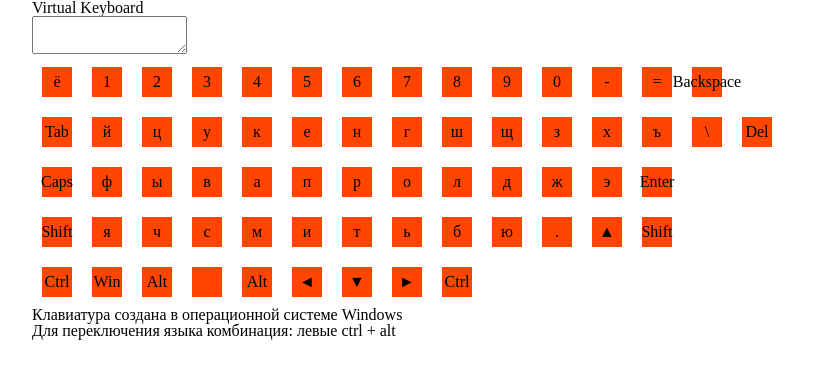
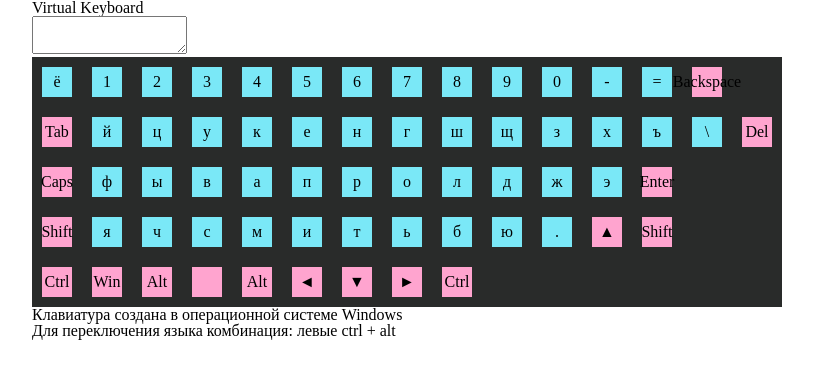
Before and after one commit to SadMearise/virtual-keyboard, a website with bundled scripts: page index.html in a window 1280 px wide. Shown: the whole page, without its empty margins (8-821 px from the left). Built offline with nearby package versions, Linux system fonts and the light colour scheme.

Commit message:
feat: add switch language and add active buttons highlight

```diff
--- /dev/null
+++ b/css/app.css
@@ -0,0 +1,4 @@
+.app {
+  width: -moz-fit-content;
+  width: fit-content;
+}
--- /dev/null
+++ b/css/key.css
@@ -0,0 +1,10 @@
+.key {
+  display: inline-block;
+  width: 30px;
+  height: 30px;
+  background-color: orangered;
+  display: flex;
+  justify-content: center;
+  align-items: center;
+  margin: 10px;
+}
--- /dev/null
+++ b/css/keyboard.css
@@ -0,0 +1,6 @@
+.keyboard {
+  background-color: #eee;
+}
+.keyboard__row {
+  display: flex;
+}
--- /dev/null
+++ b/js/App.js
@@ -0,0 +1,86 @@
+export default class App {
+  static setLocalStorage(item, list) {
+    localStorage.setItem(item, JSON.stringify(list));
+  }
+
+  static getLocalStorage(item) {
+    return JSON.parse(localStorage.getItem(item));
+  }
+
+  static createStructure(keyboardData) {
+    const fragment = document.createDocumentFragment();
+
+    const main = document.createElement('main');
+    main.classList.add('wrapper');
+    main.classList.add('container');
+    fragment.append(main);
+
+    const app = document.createElement('div');
+    app.classList.add('app');
+    main.append(app);
+
+    const title = document.createElement('h1');
+    title.classList.add('app__title');
+    title.innerText = 'Virtual Keyboard';
+    app.append(title);
+
+    const textarea = document.createElement('textarea');
+    textarea.classList.add('app__text-area');
+    textarea.classList.add('text-area');
+    app.append(textarea);
+
+    const keyboard = document.createElement('div');
+    keyboard.classList.add('app__keyboard');
+    keyboard.classList.add('keyboard');
+    app.append(keyboard);
+
+    let localStorageLanguage = this.getLocalStorage('language');
+    if (!localStorageLanguage) {
+      this.setLocalStorage('language', 'ru');
+      localStorageLanguage = this.getLocalStorage('language');
+    }
+
+    const keyboardLength = Object.keys(keyboardData).length;
+    for (let i = 0; i < keyboardLength; i += 1) {
+      const row = document.createElement('div');
+      row.classList.add('keyboard__row');
+      keyboard.append(row);
+
+      const keyboardRow = keyboardData[`row${i + 1}`];
+      const keyboardRowLength = Object.keys(keyboardRow).length;
+
+      for (let j = 0; j < keyboardRowLength; j += 1) {
+        const key = document.createElement('div');
+
+        const keyboardKey = keyboardRow[`key${j + 1}`];
+        const { classes, language, dataAttribute } = keyboardKey;
+        const classesLength = Object.keys(classes).length;
+
+        for (let k = 0; k < classesLength; k += 1) {
+          key.classList.add(classes[k]);
+        }
+        key.innerText = language[localStorageLanguage].lowerCase;
+
+        key.setAttribute('data-key', dataAttribute);
+        row.append(key);
+      }
+    }
+
+    const description = document.createElement('div');
+    description.classList.add('app__description');
+    description.classList.add('description');
+
+    const paragraph1 = document.createElement('p');
+    const paragraph2 = document.createElement('p');
+    paragraph1.classList.add('description__text');
+    paragraph1.innerText = 'Клавиатура создана в операционной системе Windows';
+    paragraph2.classList.add('description__text');
+    paragraph2.innerText = 'Для переключения языка комбинация: левыe ctrl + alt';
+    description.append(paragraph1);
+    description.append(paragraph2);
+
+    app.append(description);
+
+    document.body.prepend(main);
+  }
+}
--- /dev/null
+++ b/js/Keyboard.js
@@ -0,0 +1,38 @@
+import keyboardData from '../keyboard-symbols.json' assert {type: "json"};
+import App from './App.js';
+
+export default class Keyboard {
+  static init(event) {
+    const keyboardRows = document.querySelectorAll('.keyboard__row');
+
+    keyboardRows.forEach((row, rowIndex) => {
+      const keyboardKeys = row.querySelectorAll('.keyboard__key');
+      const keyboardRowData = keyboardData[`row${rowIndex + 1}`];
+
+      keyboardKeys.forEach((key, keyIndex) => {
+        const keyElement = key;
+
+        const keyboardKeyData = keyboardRowData[`key${keyIndex + 1}`];
+        const { language } = keyboardKeyData;
+
+        if (event === 'language') {
+          const currentLanguage = App.getLocalStorage('language');
+          keyElement.innerText = language[currentLanguage].lowerCase;
+        }
+      });
+    });
+  }
+
+  static altCtrl(event) {
+    if (event.ctrlKey && event.altKey) {
+      if (App.getLocalStorage('language') === 'ru') {
+        App.setLocalStorage('language', 'en');
+      } else {
+        App.setLocalStorage('language', 'ru');
+      }
+      this.init('language');
+    }
+
+    event.preventDefault();
+  }
+}
--- a/js/index.js
+++ b/js/index.js
@@ -1,91 +1,29 @@
-import keyboardSymbols from '../keyboard-symbols.json' assert {type: "json"};
+import keyboardData from '../keyboard-symbols.json' assert {type: "json"};
+import App from './App.js';
+import Keyboard from './Keyboard.js';
 
-class App {
-  constructor(keyboardData) {
-    this.keyboardData = keyboardData;
-  }
-
-  createStructure() {
-    const fragment = document.createDocumentFragment();
-
-    const main = document.createElement('main');
-    main.classList.add('wrapper');
-    main.classList.add('container');
-    fragment.append(main);
-
-    const app = document.createElement('div');
-    app.classList.add('app');
-    main.append(app);
-
-    const title = document.createElement('h1');
-    title.classList.add('app__title');
-    title.innerText = 'Virtual Keyboard';
-    app.append(title);
-
-    const textarea = document.createElement('textarea');
-    textarea.classList.add('app__text-area');
-    textarea.classList.add('text-area');
-    app.append(textarea);
-
-    const keyboard = document.createElement('div');
-    keyboard.classList.add('app__keyboard');
-    keyboard.classList.add('keyboard');
-    app.append(keyboard);
-
-    const keyboardLength = Object.keys(this.keyboardData).length;
-    for (let i = 0; i < keyboardLength; i += 1) {
-      const row = document.createElement('div');
-      row.classList.add('keyboard__row');
-      keyboard.append(row);
-
-      const keyboardRow = this.keyboardData[`row${i + 1}`];
-      const keyboardRowLength = Object.keys(keyboardRow).length;
-
-      for (let j = 0; j < keyboardRowLength; j += 1) {
-        const key = document.createElement('div');
-
-        const keyboardKey = keyboardRow[`key${j + 1}`];
-        const { classes, language } = keyboardKey;
-        const classesLength = Object.keys(classes).length;
-
-        for (let k = 0; k < classesLength; k += 1) {
-          key.classList.add(classes[k]);
-        }
-
-        key.innerText = language.ru.lowerCase;
-        row.append(key);
-      }
-    }
-
-    const description = document.createElement('div');
-    description.classList.add('app__description');
-    description.classList.add('description');
-
-    const paragraph1 = document.createElement('p');
-    const paragraph2 = document.createElement('p');
-    paragraph1.classList.add('description__text');
-    paragraph1.innerText = 'Клавиатура создана в операционной системе Windows';
-    paragraph2.classList.add('description__text');
-    paragraph2.innerText = 'Для переключения языка комбинация: левыe ctrl + alt';
-    description.append(paragraph1);
-    description.append(paragraph2);
-
-    app.append(description);
-
-    document.body.prepend(main);
-  }
-}
-
-const app = new App(keyboardSymbols);
-app.createStructure();
+App.createStructure(keyboardData);
 
 document.addEventListener('keydown', (event) => {
-  console.log(event.code);
+  const downKey = document.querySelector(`.keyboard__key[data-key="${event.code}"]`);
+  downKey.classList.add('key_active');
+
+  if (event.ctrlKey || event.altKey) Keyboard.altCtrl(event);
 });
 
-const arr = ['Backquote', 'Digit1', 'Digit2', 'Digit3', 'Digit4', 'Digit5', 'Digit6', 'Digit7', 'Digit8', 'Digit9', 'Digit0', 'Minus', 'Equal', 'Backspace', 'Tab', 'KeyQ', 'KeyW', 'KeyE', 'KeyR', 'KeyT', 'KeyY', 'KeyU', 'KeyI', 'KeyO', 'KeyP', 'BracketLeft', 'BracketRight', 'Backslash', 'Delete',
-  'CapsLock', 'KeyA', 'KeyS', 'KeyD', 'KeyF', 'KeyG', 'KeyH', 'KeyJ', 'KeyK', 'KeyL', 'Semicolon', 'Quote', 'Enter',
-  'ShiftLeft', 'KeyZ', 'KeyX', 'KeyC', 'KeyV', 'KeyB', 'KeyN', 'KeyM', 'Comma', 'Period', 'Slash', 'ArrowUp', 'ShiftRight',
-  'ControlLeft', 'AltLeft', 'Space', 'AltRight', 'ArrowLeft', 'ArrowDown', 'ArrowRight', 'ControlRight'];
+document.addEventListener('keyup', (event) => {
+  const downKey = document.querySelector(`.keyboard__key[data-key="${event.code}"]`);
+  downKey.classList.remove('key_active');
+});
 
-console.log(arr);
+const keyboard = document.querySelector('.keyboard');
+
+keyboard.addEventListener('mousedown', (event) => {
+  const { target } = event;
+  if (target.classList.contains('keyboard__key')) target.classList.add('key_active');
+});
+
+keyboard.addEventListener('mouseup', (event) => {
+  const { target } = event;
+  if (target.classList.contains('keyboard__key')) target.classList.remove('key_active');
+});
--- a/keyboard-symbols.json
+++ b/keyboard-symbols.json
@@ -16,7 +16,8 @@
       "classes": [
         "keyboard__key",
         "key"
-      ]
+      ],
+      "dataAttribute": "Backquote"
     },
     "key2": {
       "language": {
@@ -34,7 +35,8 @@
       "classes": [
         "keyboard__key",
         "key"
-      ]
+      ],
+      "dataAttribute": "Digit1"
     },
     "key3": {
       "language": {
@@ -52,7 +54,8 @@
       "classes": [
         "keyboard__key",
         "key"
-      ]
+      ],
+      "dataAttribute": "Digit2"
     },
     "key4": {
       "language": {
@@ -70,7 +73,8 @@
       "classes": [
         "keyboard__key",
         "key"
-      ]
+      ],
+      "dataAttribute": "Digit3"
     },
     "key5": {
       "language": {
@@ -88,7 +92,8 @@
       "classes": [
         "keyboard__key",
         "key"
-      ]
+      ],
+      "dataAttribute": "Digit4"
     },
     "key6": {
       "language": {
@@ -106,7 +111,8 @@
       "classes": [
         "keyboard__key",
         "key"
-      ]
+      ],
+      "dataAttribute": "Digit5"
     },
     "key7": {
       "language": {
@@ -124,7 +130,8 @@
       "classes": [
         "keyboard__key",
         "key"
-      ]
+      ],
+      "dataAttribute": "Digit6"
     },
     "key8": {
       "language": {
@@ -142,7 +149,8 @@
       "classes": [
         "keyboard__key",
         "key"
-      ]
+      ],
+      "dataAttribute": "Digit7"
     },
     "key9": {
       "language": {
@@ -160,7 +168,8 @@
       "classes": [
         "keyboard__key",
         "key"
-      ]
+      ],
+      "dataAttribute": "Digit8"
     },
     "key10": {
       "language": {
@@ -178,7 +187,8 @@
       "classes": [
         "keyboard__key",
         "key"
-      ]
+      ],
+      "dataAttribute": "Digit9"
     },
     "key11": {
       "language": {
@@ -196,7 +206,8 @@
       "classes": [
         "keyboard__key",
         "key"
-      ]
+      ],
+      "dataAttribute": "Digit0"
     },
     "key12": {
       "language": {
@@ -214,7 +225,8 @@
       "classes": [
         "keyboard__key",
         "key"
-      ]
+      ],
+      "dataAttribute": "Minus"
     },
     "key13": {
       "language": {
@@ -232,7 +244,8 @@
       "classes": [
         "keyboard__key",
         "key"
-      ]
+      ],
+      "dataAttribute": "Equal"
     },
     "key14": {
       "language": {
@@ -252,7 +265,8 @@
         "key",
         "key_size_middle",
         "key_color_pink"
-      ]
+      ],
+      "dataAttribute": "Backspace"
     }
   },
   "row2": {
@@ -274,7 +288,8 @@
         "key",
         "key_size_small",
         "key_color_pink"
-      ]
+      ],
+      "dataAttribute": "Tab"
     },
     "key2": {
       "language": {
@@ -292,7 +307,8 @@
       "classes": [
         "keyboard__key",
         "key"
-      ]
+      ],
+      "dataAttribute": "KeyQ"
     },
     "key3": {
       "language": {
@@ -310,7 +326,8 @@
       "classes": [
         "keyboard__key",
         "key"
-      ]
+      ],
+      "dataAttribute": "KeyW"
     },
     "key4": {
       "language": {
@@ -328,7 +345,8 @@
       "classes": [
         "keyboard__key",
         "key"
-      ]
+      ],
+      "dataAttribute": "KeyE"
     },
     "key5": {
       "language": {
@@ -346,7 +364,8 @@
       "classes": [
         "keyboard__key",
         "key"
-      ]
+      ],
+      "dataAttribute": "KeyR"
     },
     "key6": {
       "language": {
@@ -364,7 +383,8 @@
       "classes": [
         "keyboard__key",
         "key"
-      ]
+      ],
+      "dataAttribute": "KeyT"
     },
     "key7": {
       "language": {
@@ -382,7 +402,8 @@
       "classes": [
         "keyboard__key",
         "key"
-      ]
+      ],
+      "dataAttribute": "KeyY"
     },
     "key8": {
       "language": {
@@ -400,7 +421,8 @@
       "classes": [
         "keyboard__key",
         "key"
-      ]
+      ],
+      "dataAttribute": "KeyU"
     },
     "key9": {
       "language": {
@@ -418,7 +440,8 @@
       "classes": [
         "keyboard__key",
         "key"
-      ]
+      ],
+      "dataAttribute": "KeyI"
     },
     "key10": {
       "language": {
@@ -436,7 +459,8 @@
       "classes": [
         "keyboard__key",
         "key"
-      ]
+      ],
+      "dataAttribute": "KeyO"
     },
     "key11": {
       "language": {
@@ -454,7 +478,8 @@
       "classes": [
         "keyboard__key",
         "key"
-      ]
+      ],
+      "dataAttribute": "KeyP"
     },
     "key12": {
       "language": {
@@ -472,7 +497,8 @@
       "classes": [
         "keyboard__key",
         "key"
-      ]
+      ],
+      "dataAttribute": "BracketLeft"
     },
     "key13": {
       "language": {
@@ -490,7 +516,8 @@
       "classes": [
         "keyboard__key",
         "key"
-      ]
+      ],
+      "dataAttribute": "BracketRight"
     },
     "key14": {
       "language": {
@@ -508,7 +535,8 @@
       "classes": [
         "keyboard__key",
         "key"
-      ]
+      ],
+      "dataAttribute": "Backslash"
     },
     "key15": {
       "language": {
@@ -528,7 +556,8 @@
         "key",
         "key_size_small",
         "key_color_pink"
-      ]
+      ],
+      "dataAttribute": "Delete"
     }
   },
   "row3": {
@@ -550,7 +579,8 @@
         "key",
         "key_size_small",
         "key_color_pink"
-      ]
+      ],
+      "dataAttribute": "CapsLock"
     },
     "key2": {
       "language": {
@@ -568,7 +598,8 @@
       "classes": [
         "keyboard__key",
         "key"
-      ]
+      ],
+      "dataAttribute": "KeyA"
     },
     "key3": {
       "language": {
@@ -586,7 +617,8 @@
       "classes": [
         "keyboard__key",
         "key"
-      ]
+      ],
+      "dataAttribute": "KeyS"
     },
     "key4": {
       "language": {
@@ -604,7 +636,8 @@
       "classes": [
         "keyboard__key",
         "key"
-      ]
+      ],
+      "dataAttribute": "KeyD"
     },
     "key5": {
       "language": {
@@ -622,7 +655,8 @@
       "classes": [
         "keyboard__key",
         "key"
-      ]
+      ],
+      "dataAttribute": "KeyF"
     },
     "key6": {
       "language": {
@@ -640,7 +674,8 @@
       "classes": [
         "keyboard__key",
         "key"
-      ]
+      ],
+      "dataAttribute": "KeyG"
     },
     "key7": {
       "language": {
@@ -658,7 +693,8 @@
       "classes": [
         "keyboard__key",
         "key"
-      ]
+      ],
+      "dataAttribute": "KeyH"
     },
     "key8": {
       "language": {
@@ -676,7 +712,8 @@
       "classes": [
         "keyboard__key",
         "key"
-      ]
+      ],
+      "dataAttribute": "KeyJ"
     },
     "key9": {
       "language": {
@@ -694,7 +731,8 @@
       "classes": [
         "keyboard__key",
         "key"
-      ]
+      ],
+      "dataAttribute": "KeyK"
     },
     "key10": {
       "language": {
@@ -712,7 +750,8 @@
       "classes": [
         "keyboard__key",
         "key"
-      ]
+      ],
+      "dataAttribute": "KeyL"
     },
     "key11": {
       "language": {
@@ -730,7 +769,8 @@
       "classes": [
         "keyboard__key",
         "key"
-      ]
+      ],
+      "dataAttribute": "Semicolon"
     },
     "key12": {
       "language": {
@@ -748,7 +788,8 @@
       "classes": [
         "keyboard__key",
         "key"
-      ]
+      ],
+      "dataAttribute": "Quote"
     },
     "key13": {
       "language": {
@@ -768,7 +809,8 @@
         "key",
         "key_size_middle",
         "key_color_pink"
-      ]
+      ],
+      "dataAttribute": "Enter"
     }
   },
   "row4": {
@@ -790,7 +832,8 @@
         "key",
         "key_size_small",
         "key_color_pink"
-      ]
+      ],
+      "dataAttribute": "ShiftLeft"
     },
     "key2": {
       "language": {
@@ -808,7 +851,8 @@
       "classes": [
         "keyboard__key",
         "key"
-      ]
+      ],
+      "dataAttribute": "KeyZ"
     },
     "key3": {
       "language": {
@@ -826,7 +870,8 @@
       "classes": [
         "keyboard__key",
         "key"
-      ]
+      ],
+      "dataAttribute": "KeyX"
     },
     "key4": {
       "language": {
@@ -844,7 +889,8 @@
       "classes": [
         "keyboard__key",
         "key"
-      ]
+      ],
+      "dataAttribute": "KeyC"
     },
     "key5": {
       "language": {
@@ -862,7 +908,8 @@
       "classes": [
         "keyboard__key",
         "key"
-      ]
+      ],
+      "dataAttribute": "KeyV"
     },
     "key6": {
       "language": {
@@ -880,7 +927,8 @@
       "classes": [
         "keyboard__key",
         "key"
-      ]
+      ],
+      "dataAttribute": "KeyB"
     },
     "key7": {
       "language": {
@@ -898,7 +946,8 @@
       "classes": [
         "keyboard__key",
         "key"
-      ]
+      ],
+      "dataAttribute": "KeyN"
     },
     "key8": {
       "language": {
@@ -916,7 +965,8 @@
       "classes": [
         "keyboard__key",
         "key"
-      ]
+      ],
+      "dataAttribute": "KeyM"
     },
     "key9": {
       "language": {
@@ -934,7 +984,8 @@
       "classes": [
         "keyboard__key",
         "key"
-      ]
+      ],
+      "dataAttribute": "Comma"
     },
     "key10": {
       "language": {
@@ -952,7 +1003,8 @@
       "classes": [
         "keyboard__key",
         "key"
-      ]
+      ],
+      "dataAttribute": "Period"
     },
     "key11": {
       "language": {
@@ -970,7 +1022,8 @@
       "classes": [
         "keyboard__key",
         "key"
-      ]
+      ],
+      "dataAttribute": "Slash"
     },
     "key12": {
       "language": {
@@ -989,7 +1042,8 @@
         "keyboard__key",
         "key",
         "key_color_pink"
-      ]
+      ],
+      "dataAttribute": "ArrowUp"
     },
     "key13": {
       "language": {
@@ -1009,7 +1063,8 @@
         "key",
         "key_size_small",
         "key_color_pink"
-      ]
+      ],
+      "dataAttribute": "ShiftRight"
     }
   },
   "row5": {
@@ -1030,7 +1085,8 @@
         "keyboard__key",
         "key",
         "key_color_pink"
-      ]
+      ],
+      "dataAttribute": "ControlLeft"
     },
     "key2": {
       "language": {
@@ -1049,7 +1105,8 @@
         "keyboard__key",
         "key",
         "key_color_pink"
-      ]
+      ],
+      "dataAttribute": ""
     },
     "key3": {
       "language": {
@@ -1068,7 +1125,8 @@
         "keyboard__key",
         "key",
         "key_color_pink"
-      ]
+      ],
+      "dataAttribute": "AltLeft"
     },
     "key4": {
       "language": {
@@ -1088,7 +1146,8 @@
         "key",
         "key_size_large",
         "key_color_pink"
-      ]
+      ],
+      "dataAttribute": "Space"
     },
     "key5": {
       "language": {
@@ -1107,7 +1166,8 @@
         "keyboard__key",
         "key",
         "key_color_pink"
-      ]
+      ],
+      "dataAttribute": "AltRight"
     },
     "key6": {
       "language": {
@@ -1126,7 +1186,8 @@
         "keyboard__key",
         "key",
         "key_color_pink"
-      ]
+      ],
+      "dataAttribute": "ArrowLeft"
     },
     "key7": {
       "language": {
@@ -1145,7 +1206,8 @@
         "keyboard__key",
         "key",
         "key_color_pink"
-      ]
+      ],
+      "dataAttribute": "ArrowDown"
     },
     "key8": {
       "language": {
@@ -1164,7 +1226,8 @@
         "keyboard__key",
         "key",
         "key_color_pink"
-      ]
+      ],
+      "dataAttribute": "ArrowRight"
     },
     "key9": {
       "language": {
@@ -1183,7 +1246,8 @@
         "keyboard__key",
         "key",
         "key_color_pink"
-      ]
+      ],
+      "dataAttribute": "ControlRight"
     }
   }
 }
--- a/scss/pages/home.scss
+++ /dev/null
@@ -1,31 +0,0 @@
-@import '../base/variables';
-@import '../base/functions';
-
-.keyboard {
-  width: fit-content;
-  &__title {}
-
-  &__text-area {}
-
-  &__body {
-
-    background-color: #eee;
-  }
-
-  &__row {
-    display: flex;
-  }
-
-  &__key {}
-}
-
-.key {
-  display: inline-block;
-  width: 30px;
-  height: 30px;
-  background-color: orangered;
-  display: flex;
-  justify-content: center;
-  align-items: center;
-  margin: 10px;
-}
--- /dev/null
+++ b/scss/pages/home/components/_app.scss
@@ -0,0 +1,14 @@
+.app {
+  width: fit-content;
+  &__title {
+  }
+
+  &__text-area {
+  }
+
+  &__keyboard {
+  }
+
+  &__description {
+  }
+}
--- /dev/null
+++ b/scss/pages/home/components/_description.scss
@@ -0,0 +1,4 @@
+.description {
+  &__text {
+  }
+}
--- /dev/null
+++ b/scss/pages/home/components/_key.scss
@@ -0,0 +1,32 @@
+.key {
+  display: inline-block;
+  width: 30px;
+  height: 30px;
+  background-color: #7ae8f7;
+  display: flex;
+  justify-content: center;
+  align-items: center;
+  margin: 10px;
+  transition: all .3s ease;
+  will-change: transform;
+  user-select: none;
+  &_size {
+    &_small {
+    }
+    &_middle {
+    }
+    &_large {
+
+    }
+  }
+
+  &_color {
+    &_pink {
+      background-color: #ffa4cf;
+    }
+  }
+  &_active {
+    transform: translate3d(0, 3px, -3px);
+    background-color: lighten(#ffa4cf, 10%);
+  }
+}
--- /dev/null
+++ b/scss/pages/home/components/_keyboard.scss
@@ -0,0 +1,9 @@
+.keyboard {
+  background-color: #292b2a;
+  &__row {
+    display: flex;
+  }
+
+  &__key {
+  }
+}
--- /dev/null
+++ b/scss/pages/home/components/_text-area.scss
@@ -0,0 +1,2 @@
+.text-area {
+}
```
Also changed, not shown: scss/pages/home/home.scss (added, +7 -0 lines), .eslintrc.js, css/description.css (added), css/home.css, css/text-area.css (added).
